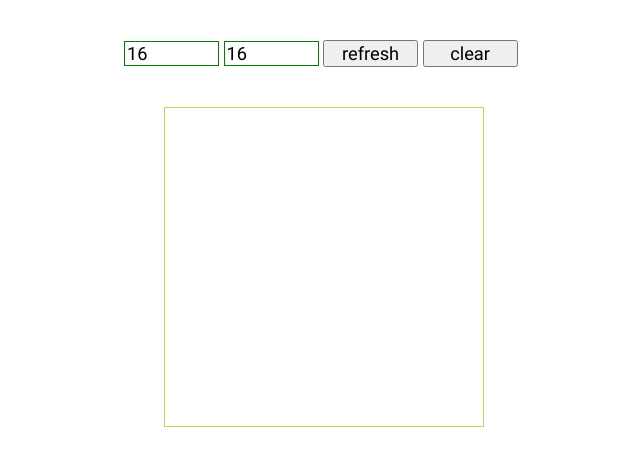
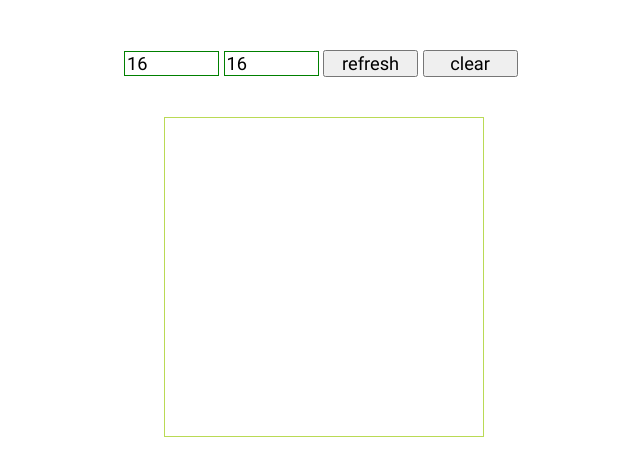
Before and after one commit to anasouardini/etch-a-sketch, a plain HTML site: page index.html in a window 1280 px wide. Shown: the whole page, without its empty margins (316-956 px from the left). Drawn offline with Linux system fonts and the light colour scheme.

Commit message:
fix margin

```diff
--- a/styles/main.css
+++ b/styles/main.css
@@ -390,7 +390,7 @@ a:visited {
 ===========================================*/
 body {
   color: #444;
-  margin: 40px auto;
+  padding-top: 40px;
 }
 
 .controls {
```
Also changed, not shown: 1 other file.
